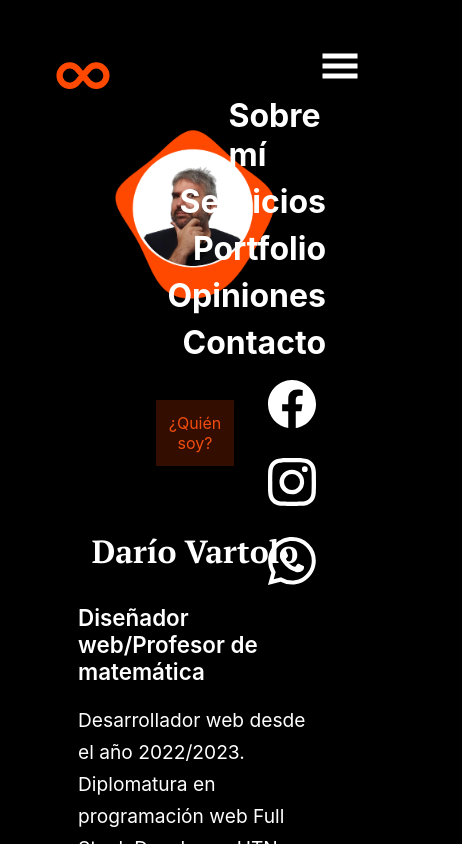
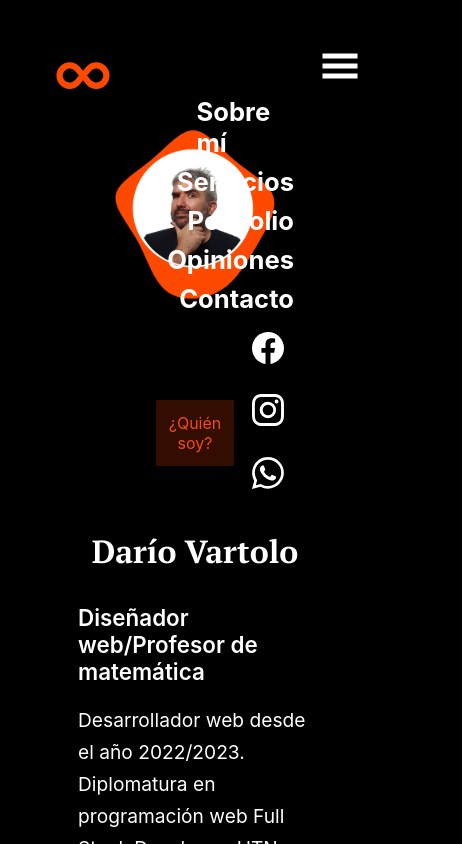
Before and after one commit to DarioVarto/trabajo_practico, a React (Create React App) app: page / in a window 390 px wide. Both pictures are taken after a click on the element 340 px from the left and 71 px from the top of the page. Shown: the top 844 px of the page, 462 px wide, since content can reach past the window. Built offline with nearby package versions, Linux system fonts and the light colour scheme.

Commit message:
"Animaciones"

```diff
--- a/src/Componentes/Footer/Footer.css
+++ b/src/Componentes/Footer/Footer.css
@@ -76,6 +76,15 @@ align-items: center;
 
 }
 
+@media(max-width:640px){
+    .info_footer{margin-left: 3rem;}
+    .aFooter{padding: 0 0.2rem;}
+}
+
+@media(max-width:640px){
+    .info_footer{margin-left: 1rem;}
+}
+
 @media(max-width:360px){
     .info_footer{width: 80%;
                     margin-left: 0;
--- a/src/Componentes/Hero/index.jsx
+++ b/src/Componentes/Hero/index.jsx
@@ -2,6 +2,14 @@ import React from 'react';
 import './Hero.css'
 import Img_Hero from '../../assets/imagenes/Img_Hero.png'
 import Img_hero from '../../assets/imagenes/zyro-image.png'
+import {motion} from 'framer-motion'
+
+const efecto_hero={
+oculto:{opacity:0,},
+visible:{opacity:1,
+    transition:{delay:2,duration:2}},
+
+}
 
 const Hero = () => {
 
@@ -23,32 +31,37 @@ const Hero = () => {
                     </div>
                     </div>
 
-          {/*   </div>
 
 
-            <div className='contenedorImagen_shape'>
-                <div className='contenedor_img_hero'>
+                    <motion.div className='contenedor_img_hero'
+                            variants={efecto_hero}
+                            initial='oculto'
+                            animate='visible'
 
-                    <img className='img_hero' src={Img_Hero} alt="" />
-                </div>
-                */}
-
-                    <div className='contenedor_img_hero' >
+                            >
                             <svg viewBox="0 15 185 192" xmlns="http://www.w3.org/2000/svg" className='shp'>
                                     <path fill="#FF4900" d="M38.5,-45.8C53.2,-33.5,70.8,-24.5,74.6,-11.8C78.5,0.9,68.6,17.4,59,34C49.3,50.5,39.9,67.1,24.8,76.2C9.6,85.2,-11.2,86.7,-24.3,77.4C-37.4,68,-42.6,47.8,-51.9,30.5C-61.3,13.2,-74.7,-1.1,-72.8,-13.1C-71,-25,-53.9,-34.4,-39.2,-46.7C-24.5,-59.1,-12.3,-74.3,-0.2,-74.1C11.9,-73.9,23.8,-58.2,38.5,-45.8Z" transform="translate(85 100)" />
                             </svg>
                           {/*   <svg viewBox="0 -8 180 192" xmlns="http://www.w3.org/2000/svg" className='shpMq'>
                                     <path fill="#FF4900" d="M38.5,-45.8C53.2,-33.5,70.8,-24.5,74.6,-11.8C78.5,0.9,68.6,17.4,59,34C49.3,50.5,39.9,67.1,24.8,76.2C9.6,85.2,-11.2,86.7,-24.3,77.4C-37.4,68,-42.6,47.8,-51.9,30.5C-61.3,13.2,-74.7,-1.1,-72.8,-13.1C-71,-25,-53.9,-34.4,-39.2,-46.7C-24.5,-59.1,-12.3,-74.3,-0.2,-74.1C11.9,-73.9,23.8,-58.2,38.5,-45.8Z" transform="translate(100 100)" />
                             </svg> */}
-                            <img src={Img_Hero} alt="Imagen Darío" className='shpMq'/>
+                            <motion.img src={Img_Hero} alt="Imagen Darío" className='shpMq'
+                            variants={efecto_hero}
+                            initial='oculto'
+                            animate='visible'
+                            />
 
-                            <div className="contenedor_imagen">
+                            <motion.div className="contenedor_imagen"
+                            variants={efecto_hero}
+                            initial='oculto'
+                            animate='visible'
+                            >
                                 <img src={Img_hero} alt="Imagen Darío" className='img_hero'/>
-                            </div>
+                    </motion.div>
 
 
 
-            </div>
+                    </motion.div>
 
         </div>
     )
--- a/src/Componentes/Navbar/Navbar.css
+++ b/src/Componentes/Navbar/Navbar.css
@@ -78,7 +78,7 @@
 
     .nav_items{
         position:absolute;
-        right: 4rem;
+        right: 6rem;
         top:6rem;
         flex-direction: column;
         align-items: end;
@@ -86,6 +86,7 @@
         width: 25%;
         /* transform: translateX(100%); */
         display: none;
+
 
     }
 
@@ -115,16 +116,17 @@
                 transform: scale(1.2);
             }
 
-    .redes{font-size: 3rem;}
+    .redes{font-size: 2rem;}
 
     .aNavbar{padding: 0 0 0 0;
             margin-bottom: 0.5rem;
             font-weight: 700;
             margin-right: 0;
-            font-size: 2rem;
-           /*  transition: 0.3s ease all; */
+            font-size: 1.6rem;
+
+
             }
-    /* .redes_hover{transition: 0.3s ease all;} */
+
 
 
     .aNavbar:hover{
--- a/src/Componentes/Navbar/index.jsx
+++ b/src/Componentes/Navbar/index.jsx
@@ -3,6 +3,7 @@ import './Navbar.css'
 import {BsFacebook,BsInstagram,BsWhatsapp} from 'react-icons/bs'
 import {Logo} from '../Logo'
 import {GiHamburgerMenu} from 'react-icons/gi';
+import {motion} from 'framer-motion'
 
 import { useState } from 'react';
 
@@ -15,25 +16,36 @@ const NavBar = () => {
 
 
     return(
-        <header className='contenedorNav'>
+        <header
+
+        className='contenedorNav'>
 
 
            <Logo/>
-            <div className= {`nav_items ${ver && 'open'}`}>
-                <div className='contenedor_a'>
+            <div
+
+        className= {`nav_items ${ver && 'open'}`}>
+                <motion.div
+                 initial={{y:'-20vh'}}
+                 animate={{y:'0vh'}}
+                 transition={{delay:0.5,duration:2}} className='contenedor_a'>
                     <a className='aNavbar' href="#Hero">Sobre mí</a>
                     <a className='aNavbar' href="#servicios">Servicios</a>
                     <a className='aNavbar' href="#Portfolio">Portfolio</a>
                     <a className='aNavbar' href="#Opiniones">Opiniones</a>
                     <a className='aNavbar' href="#Contacto">Contacto</a>
-                </div>
-                <div className='contenedor_redes'>
+                </motion.div>
+                <motion.div
+                initial={{opacity:0}}
+                animate={{opacity:1}}
+                transition={{duration:2}}
+          className='contenedor_redes'>
 
                     <a href="https://www.facebook.com/profile.php?id=100090075738822" target='_blank' rel="noreferrer" className='redes_hover'><BsFacebook className='redes'/></a>
                     <a href="https://www.instagram.com/dariovarcaz/" target='_blank' rel="noreferrer" className='redes_hover'><BsInstagram className='redes'/></a>
                     <a href="https://wa.me/5491138842605/?text=Hola, quería consultarte..." target="_blank" rel="noreferrer" className='redes_hover'><BsWhatsapp className='redes'/></a>
 
-                </div>
+                </motion.div>
             </div>
             <div className='hamburguesa' onClick={()=>setVer(!ver)}>
                     <GiHamburgerMenu/>
--- a/src/Componentes/Opiniones/Opiniones.css
+++ b/src/Componentes/Opiniones/Opiniones.css
@@ -58,10 +58,10 @@
     .contenedor_opiniones{justify-content: center;}
     .Contenedor_opiniones_carrousel{width: 100%;
                                     margin-left: 0;}
-
+                                    .imgagenes{width: 80%;}
 }
 @media(max-width:786px){
 
-    .imgagenes{width: 80%;}
+
 
                             }
--- a/src/Componentes/Opiniones/index.jsx
+++ b/src/Componentes/Opiniones/index.jsx
@@ -4,6 +4,7 @@ import { useState, } from 'react';
 import Img1 from '../../assets/imagenes/Img_Carrousel_Nico.png';
 import Img2 from '../../assets/imagenes/Img_Carrousel_Cristian.png';
 import Img3 from '../../assets/imagenes/Img_Carrousel_Charly.png';
+import {motion} from 'framer-motion'
 
 
 
@@ -26,7 +27,7 @@ const Opiniones = () => {
 
 const condition = next? selectIndex < imagenes.length-1:selectIndex > 0;
     const nextIndex = next? (condition? selectIndex + 1 : 0):(condition? selectIndex - 1 : imagenes.length -1);
-    setSelectImg(imagenes[nextIndex]);
+    setSelectImg(imagenes [nextIndex]);
     setSelectIndex(nextIndex);
 
 
@@ -54,7 +55,11 @@ const condition = next? selectIndex < imagenes.length-1:selectIndex > 0;
 
                 <div className='Contenedor_opiniones_carrousel img_carrousel'>
 
-                    <img src={selectImg} alt="Opiniones" className='imgagenes'/>
+                    <motion.img src={selectImg} alt="Opiniones" className='imgagenes'
+                    initial={{opacity:0}}
+                    animate={{opacity:1}}
+                    transition={{duration:1}}
+                    />
 
                     <div className='contenedor_btn_carrousel'>
 
```
